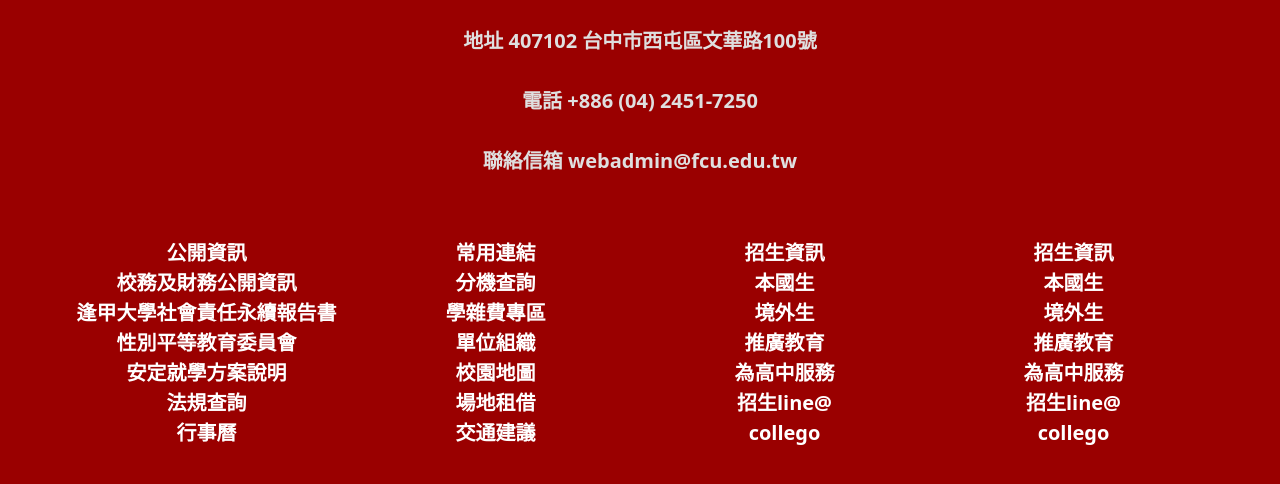
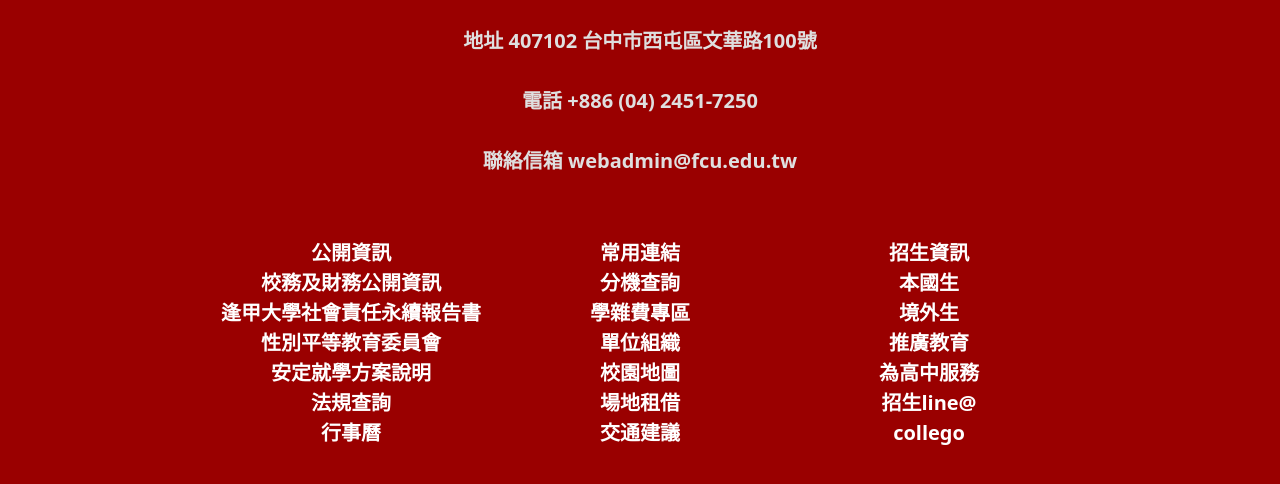
Before and after one commit to alfo0924/20240712-BootstrapLayOutPractice, a plain HTML site: page index.html in a window 1280 px wide. Shown: the part 8084-8568 px from the top of the page. Drawn offline with nearby package versions, Linux system fonts and the light colour scheme.

Commit message:
Update index.html

```diff
--- a/index.html
+++ b/index.html
@@ -1374,9 +1374,9 @@ AI倫理與社會影響的研究 - 探討人工智能技術在社會中的倫理
     <!-- Section: Links -->
     <section class="text-decotrantion-none  justify-content-space-around">
       <!--Grid row-->
-      <div class="row">
+      <div class="row justify-content-center">
         <!--Grid column-->
-        <div class="col-lg-3 col-md-6 mb-4 mb-md-0 text-decoration-none p-2">
+        <div class="col-lg-3 col-md-3 mb-4 mb-md-0 text-decoration-none p-2">
           <a class="text-decoration-none text-white" href="https://fcuinfo.fcu.edu.tw/">
             公開資訊
           </a>
@@ -1404,7 +1404,7 @@ AI倫理與社會影響的研究 - 探討人工智能技術在社會中的倫理
 
 
         <!--Grid column-->
-        <div class="col-lg-3 col-md-6 mb-4 mb-md-0 p-2">
+        <div class="col-lg-3 col-md-3 mb-4 mb-md-0 p-2">
           <a class="text-decoration-none text-white"  href="https://service132-sds.fcu.edu.tw/W610003/#!/">常用連結</a>
 
           <ul class="list-unstyled mb-0">
@@ -1431,7 +1431,7 @@ AI倫理與社會影響的研究 - 探討人工智能技術在社會中的倫理
         <!--Grid column-->
 
         <!--Grid column-->
-        <div class="col-lg-3 col-md-6 mb-4 mb-md-0 p-2">
+        <div class="col-lg-3 col-md-3 mb-4 mb-md-0 p-2">
           <a class="text-decoration-none text-white"  href="https://www.fcu.edu.tw/apply/">招生資訊</a>
 
           <ul class="list-unstyled mb-0">
@@ -1461,32 +1461,7 @@ AI倫理與社會影響的研究 - 探討人工智能技術在社會中的倫理
 
 
         <!--Grid column-->
-        <div class="col-lg-3 col-md-6 mb-4 mb-md-0 p-2">
-          <a class="text-decoration-none text-white"  href="https://www.fcu.edu.tw/apply/">招生資訊</a>
 
-          <ul class="list-unstyled mb-0">
-            <li>
-              <a href="https://www.fcu.edu.tw/admissions/" class="text-white text-decoration-none">本國生</a>
-            </li>
-            <li>
-              <a href="https://www.fcu.edu.tw/international_admissions/" class="text-white text-decoration-none">境外生</a>
-            </li>
-            <li>
-              <a href="https://extension.fcu.edu.tw/#/" class="text-white text-decoration-none">推廣教育</a>
-            </li>
-            <li>
-              <a href="https://osra.fcu.edu.tw/for-high-school/" class="text-white text-decoration-none">為高中服務</a>
-            </li>
-            <li>
-              <a href="https://page.line.me/qdx0762m" class="text-white text-decoration-none">招生line@
-              </a>
-            </li>
-            <li>
-              <a href="https://collego.edu.tw/" class="text-white text-decoration-none">collego
-              </a>
-            </li>
-          </ul>
-        </div>
         <!--Grid column-->
 
       </div>
```
